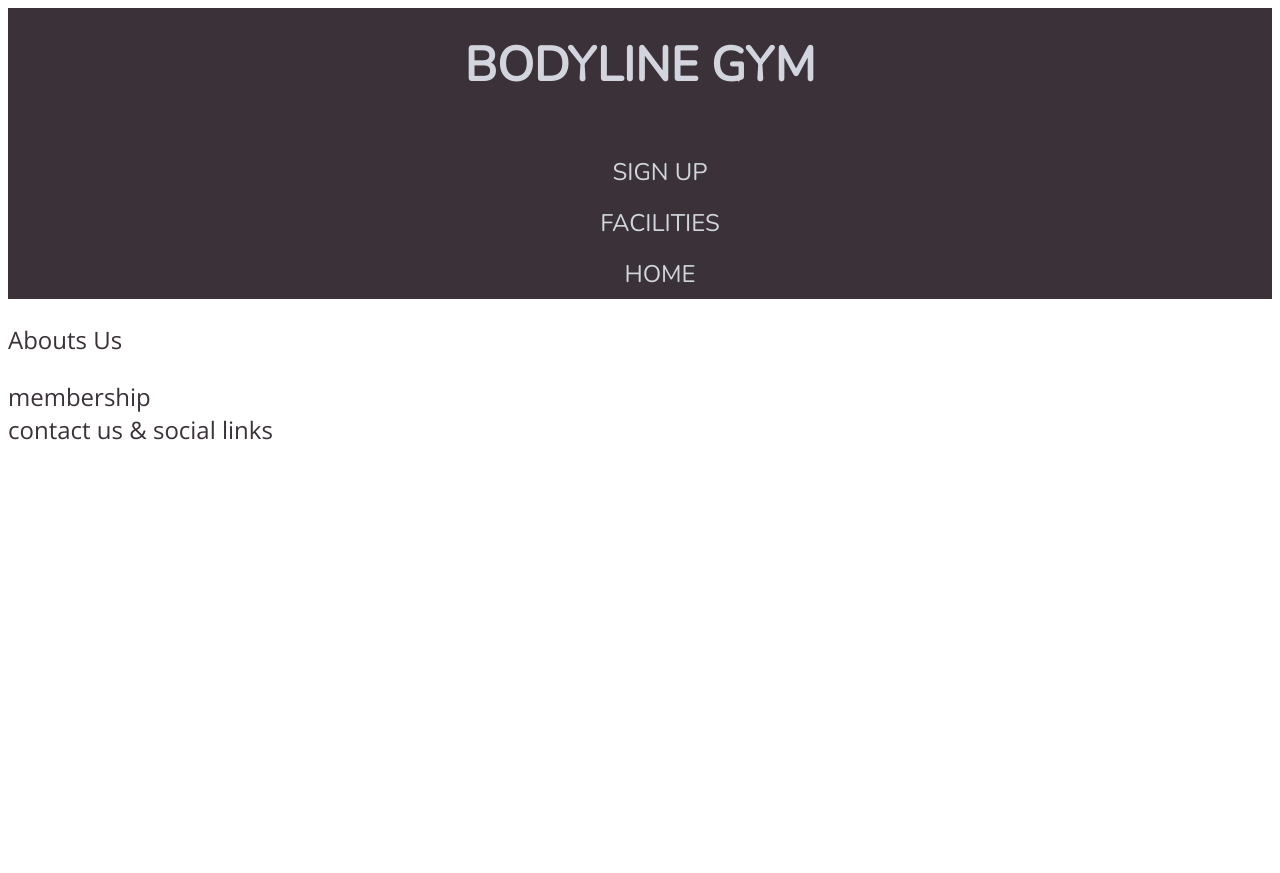
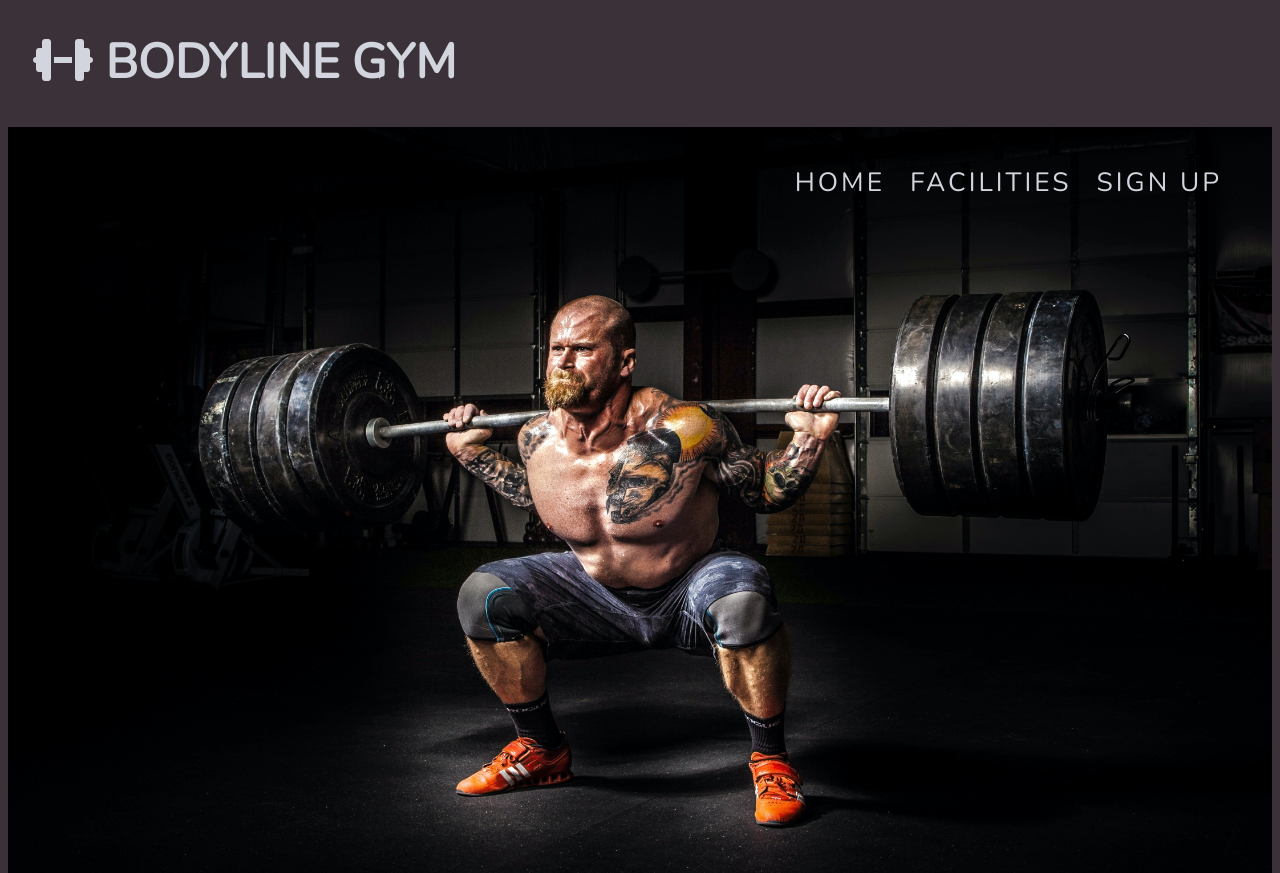
Before and after one commit to Faris-07/Bodyline-Gym, a plain HTML site: page index.html in a window 1280 px wide. Shown: the top 873 px of the page. Before the commit the page ends 800 px from the top, so only its background shows below. Drawn offline with nearby package versions, Linux system fonts and the light colour scheme.

Commit message:
Imported google fonts and fontawesome icons

```diff
--- a/assets/styles.css
+++ b/assets/styles.css
@@ -3,8 +3,9 @@
 body {
     font-family: 'Open Sans', sans-serif;
     font-weight: 300;
-    color: #3A3238;
+    color: #D2D5DD;
     font-size: 150%;
+    background-color: #3A3238;
 }
 
 h1, h2, a {
@@ -15,19 +16,49 @@ h1, h2, a {
 
 header {
     background-color: #3A3238;
-    line-height: 50px;
+    height: 75px;
+    padding-bottom: 20px;
+    margin-left: 25px;
 }
-
-.center {
-    text-align: center;
-}
-
 
 a {
     text-decoration: none;
-    display: inline-block;
+}
+
+a:hover {
+    color: #F58F29;
 }
 
 ul {
     list-style-type: none;
 }
+
+#nav {
+    font-size: 110%;
+    letter-spacing: 3px;
+}
+
+#nav, li{
+    float: right;
+    list-style-type: none;
+    margin-right: 25px;
+    line-heigh: 60px;
+}
+
+#logo, #nav {
+    line-height: 60px;
+}
+
+.cente {
+    text-alig: center;
+}
+
+#hero-image {
+    height: 800px;
+    width: 100%;
+    background-color: #D2D5DD;
+    background: url('../assets/pexels-binyamin-mellish-17840.jpg');
+    background-repeat: no-repeat;
+    background-size: cover;
+    background-position: center;
+}
--- a/index.html
+++ b/index.html
@@ -12,19 +12,20 @@
     <title>Bodyline Gym</title>
 </head>
 <body>
-    <header>
+    <header id="logo">
         <div class="center">
         <a href="index.html">
-            <h1>Bodyline Gym</h1>
+            <h1><i class="fas fa-dumbbell"></i> Bodyline Gym</h1>
         </a>
+        </div>
         <nav>
-            <ul>
+            <ul id="nav">
                 <li><a href="#">Sign Up</a></li>
                 <li><a href="#">Facilities</a></li>
                 <li><a href="index.html">Home</a></li>
             </ul>
         </nav>
-        </div>
+
     </header>
     <section>
         <div id="hero-image"></div>
@@ -38,5 +39,7 @@
     <footer>
         contact us & social links
     </footer>
+
+    <script src="https://kit.fontawesome.com/29943ffe3f.js" crossorigin="anonymous"></script>
 </body>
 </html>
```
